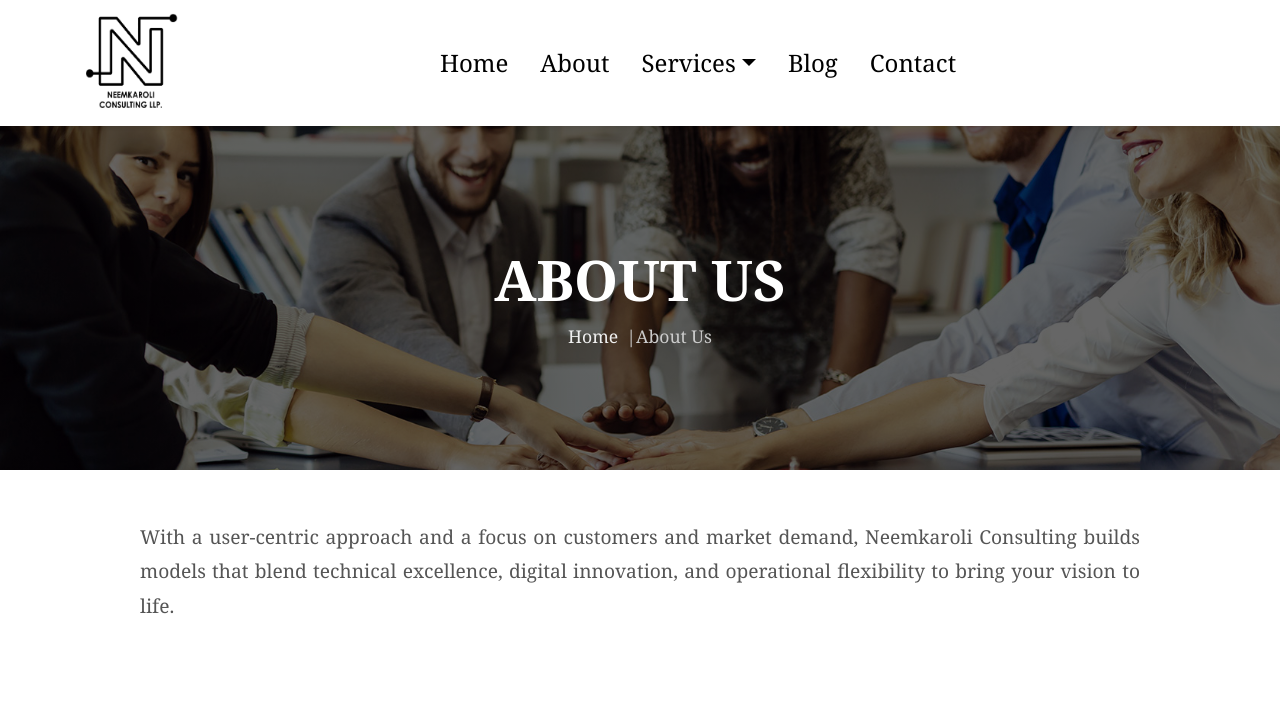
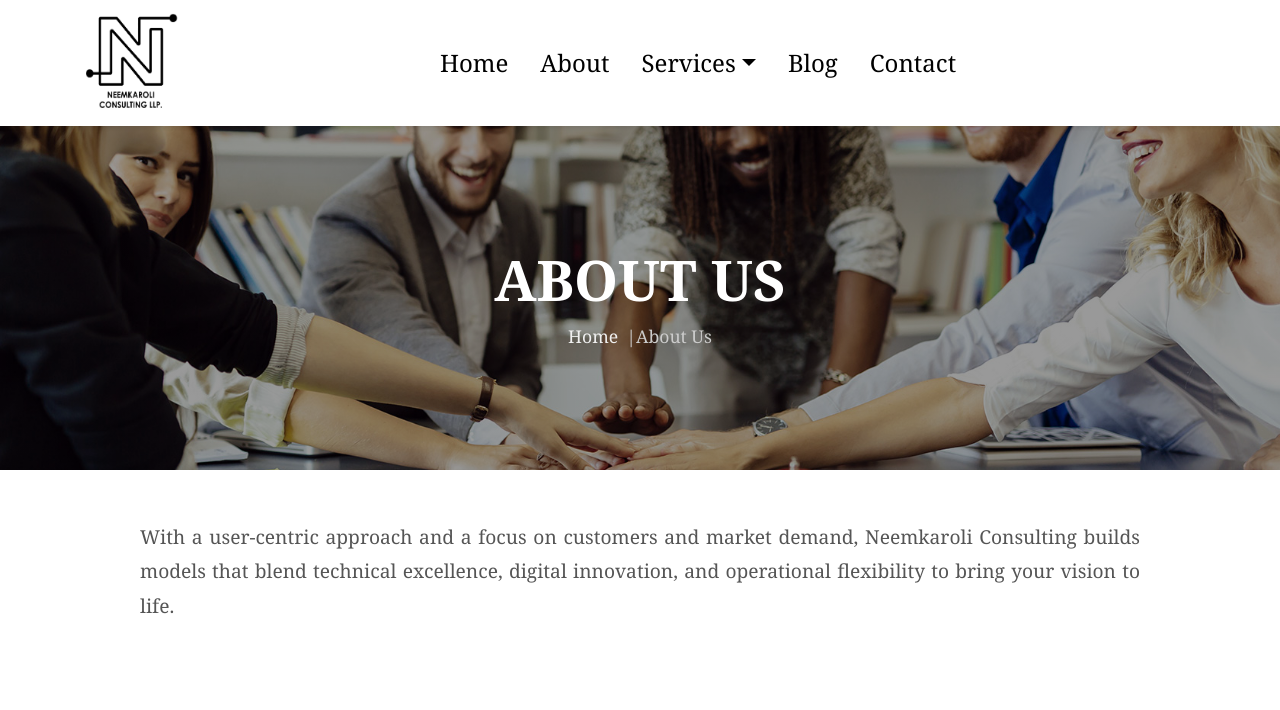
Before and after one commit to neemkaroli12/Neemkaroli-_Consulting, a Django app: page /about/ in a window 1280 px wide. Shown: the top 710 px of the page. Run offline with Django 5.2, Linux system fonts and the light colour scheme.

Commit message:
Added about.html and images

```diff
--- a/consulting_app/templates/about.html
+++ b/consulting_app/templates/about.html
@@ -10,7 +10,7 @@
 
 /* Page Title Section */
 .page-title {
-    background: linear-gradient(rgba(0,0,0,0.6), rgba(0,0,0,0.6)),
+    background: linear-gradient(rgba(0,0,0,0.4), rgba(0,0,0,0.4)),
                 url("{% static 'images/home-bg-8.jpg' %}") center center / cover no-repeat;
     color: white;
     padding: 120px 20px;
```
